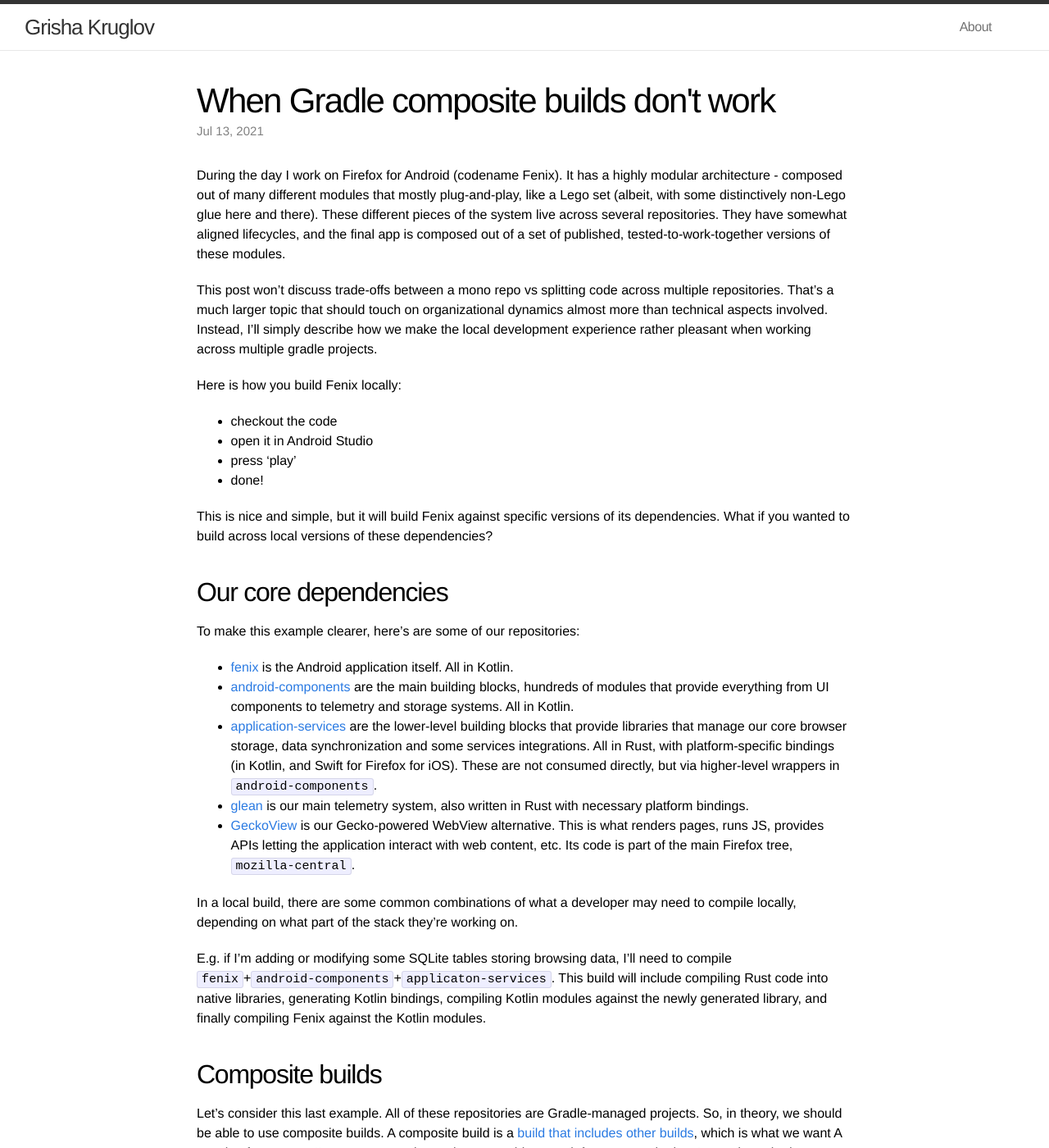
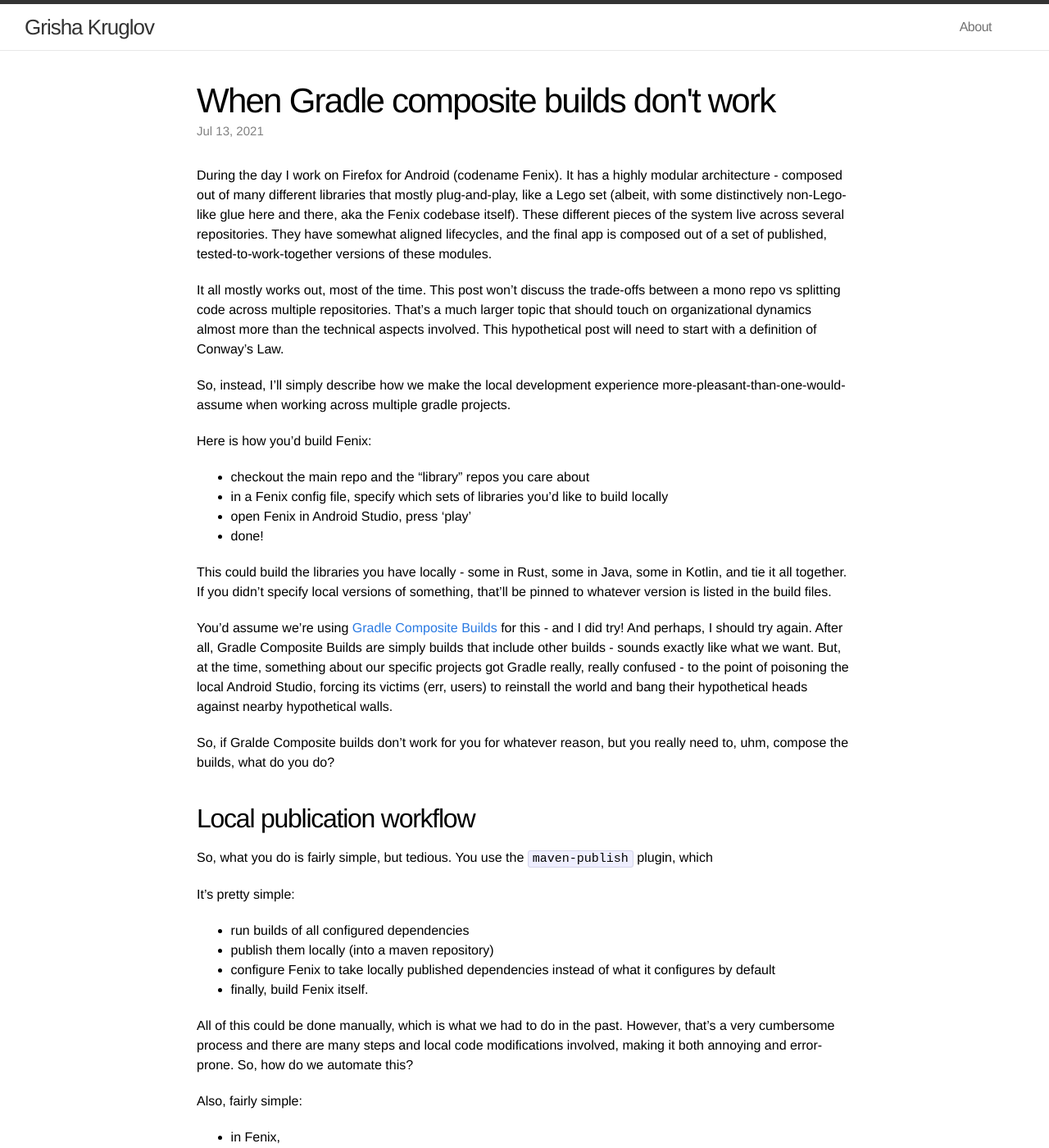
Before and after one commit to grigoryk/grigoryk.github.io, a Jekyll site: the page built from _programming/2021-07-13-when-gradle-composite-builds-dont-work.md, in a window 1280 px wide and 1400 px high. Shown: the whole window at 82% size. Built offline with Jekyll 4.4.1, drawn with Linux system fonts in a browser that asks for light colours; some of the changed text lies outside the part shown.

Commit message:
gradle composition draft

```diff
--- a/_programming/2021-07-13-when-gradle-composite-builds-dont-work.md
+++ b/_programming/2021-07-13-when-gradle-composite-builds-dont-work.md
@@ -6,17 +6,44 @@
 permalink: /2021/07/when-gradle-composite-builds-dont-work/
 ---
 
-During the day I work on Firefox for Android (codename Fenix). It has a highly modular architecture - composed out of many different modules that mostly plug-and-play, like a Lego set (albeit, with some distinctively non-Lego glue here and there). These different pieces of the system live across several repositories. They have somewhat aligned lifecycles, and the final app is composed out of a set of published, tested-to-work-together versions of these modules.
+During the day I work on Firefox for Android (codename Fenix). It has a highly modular architecture - composed out of many different libraries that mostly plug-and-play, like a Lego set (albeit, with some distinctively non-Lego-like glue here and there, aka the Fenix codebase itself). These different pieces of the system live across several repositories. They have somewhat aligned lifecycles, and the final app is composed out of a set of published, tested-to-work-together versions of these modules.
 
-This post won't discuss trade-offs between a mono repo vs splitting code across multiple repositories. That's a much larger topic that should touch on organizational dynamics almost more than technical aspects involved. Instead, I'll simply describe how we make the local development experience rather pleasant when working across multiple gradle projects.
+It all mostly works out, most of the time. This post won't discuss the trade-offs between a mono repo vs splitting code across multiple repositories. That's a much larger topic that should touch on organizational dynamics almost more than the technical aspects involved. This hypothetical post will need to start with a definition of Conway's Law.
 
-Here is how you build Fenix locally:
-- checkout the code
-- open it in Android Studio
-- press 'play'
+So, instead, I'll simply describe how we make the local development experience more-pleasant-than-one-would-assume when working across multiple gradle projects.
+
+Here is how you'd build Fenix:
+- checkout the main repo and the "library" repos you care about
+- in a Fenix config file, specify which sets of libraries you'd like to build locally
+- open Fenix in Android Studio, press 'play'
 - done!
 
-This is nice and simple, but it will build Fenix against specific versions of its dependencies. What if you wanted to build across local versions of these dependencies?
+This could build the libraries you have locally - some in Rust, some in Java, some in Kotlin, and tie it all together. If you didn't specify local versions of something, that'll be pinned to whatever version is listed in the build files.
+
+You'd assume we're using [Gradle Composite Builds](https://docs.gradle.org/current/userguide/composite_builds.html) for this - and I did try! And perhaps, I should try again. After all, Gradle Composite Builds are simply builds that include other builds - sounds exactly like what we want. But, at the time, something about our specific projects got Gradle really, really confused - to the point of poisoning the local Android Studio, forcing its victims (err, users) to reinstall the world and bang their hypothetical heads against nearby hypothetical walls.
+
+So, if Gralde Composite builds don't work for you for whatever reason, but you really need to, uhm, compose the builds, what do you do?
+
+## Local publication workflow
+
+So, what you do is fairly simple, but tedious. You use the `maven-publish` plugin, which
+
+It's pretty simple:
+- run builds of all configured dependencies
+- publish them locally (into a maven repository)
+- configure Fenix to take locally published dependencies instead of what it configures by default
+- finally, build Fenix itself.
+
+All of this could be done manually, which is what we had to do in the past. However, that's a very cumbersome process and there are many steps and local code modifications involved, making it both annoying and error-prone. So, how do we automate this?
+
+Also, fairly simple:
+- in Fenix,
+
+There are some pitfalls, mainly around speed:
+- Gradle is fairly slow; even if there are no changes in the project, running a build will take a bit of time.
+- So, if we just rely on Gradle to produce incremental builds, we'll slow down Fenix builds with every configured local repository
+
+It's straightforward to consume a dependency from a local repository. We use a [Maven Publish Plugin](https://docs.gradle.org/current/userguide/publishing_maven.html) to publish our libraries to local repositories.
 
 ## Our core dependencies
 
```
Also changed, not shown: other parts of _programming/2021-07-13-when-gradle-composite-builds-dont-work.md (+0 -19 lines).
